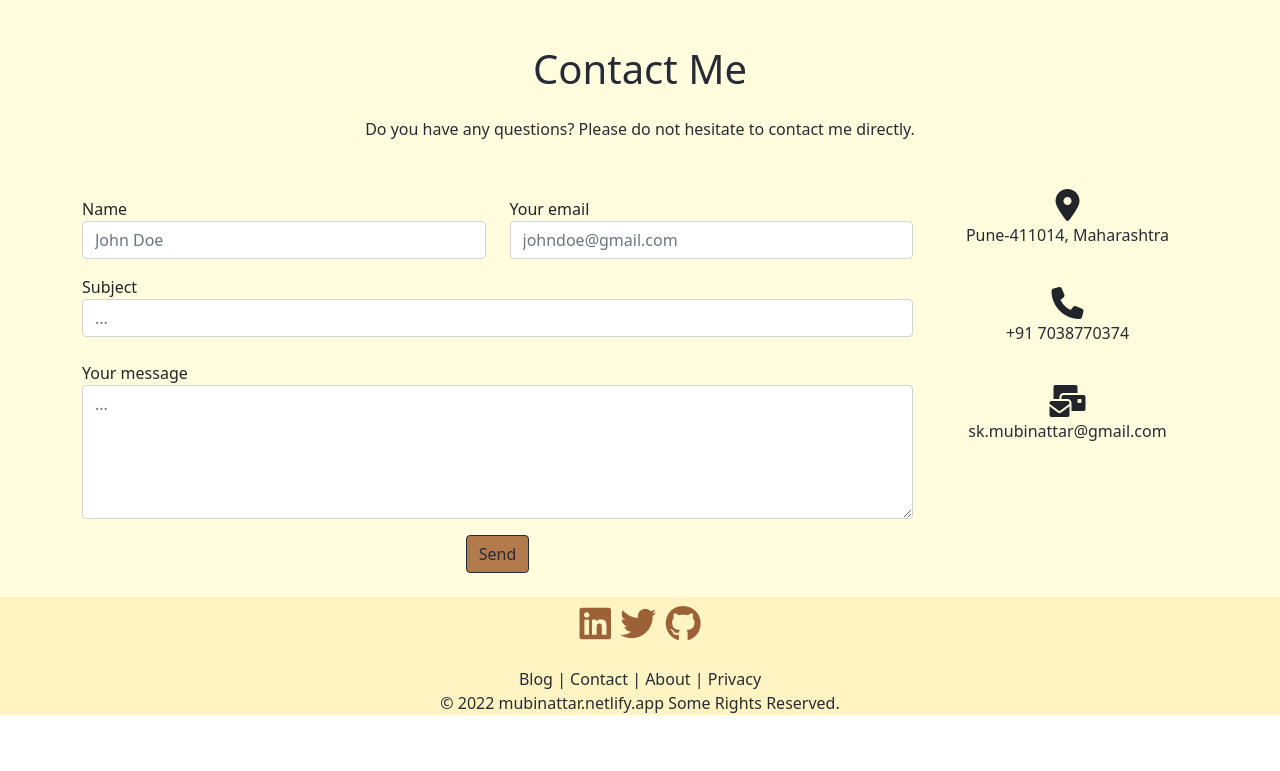
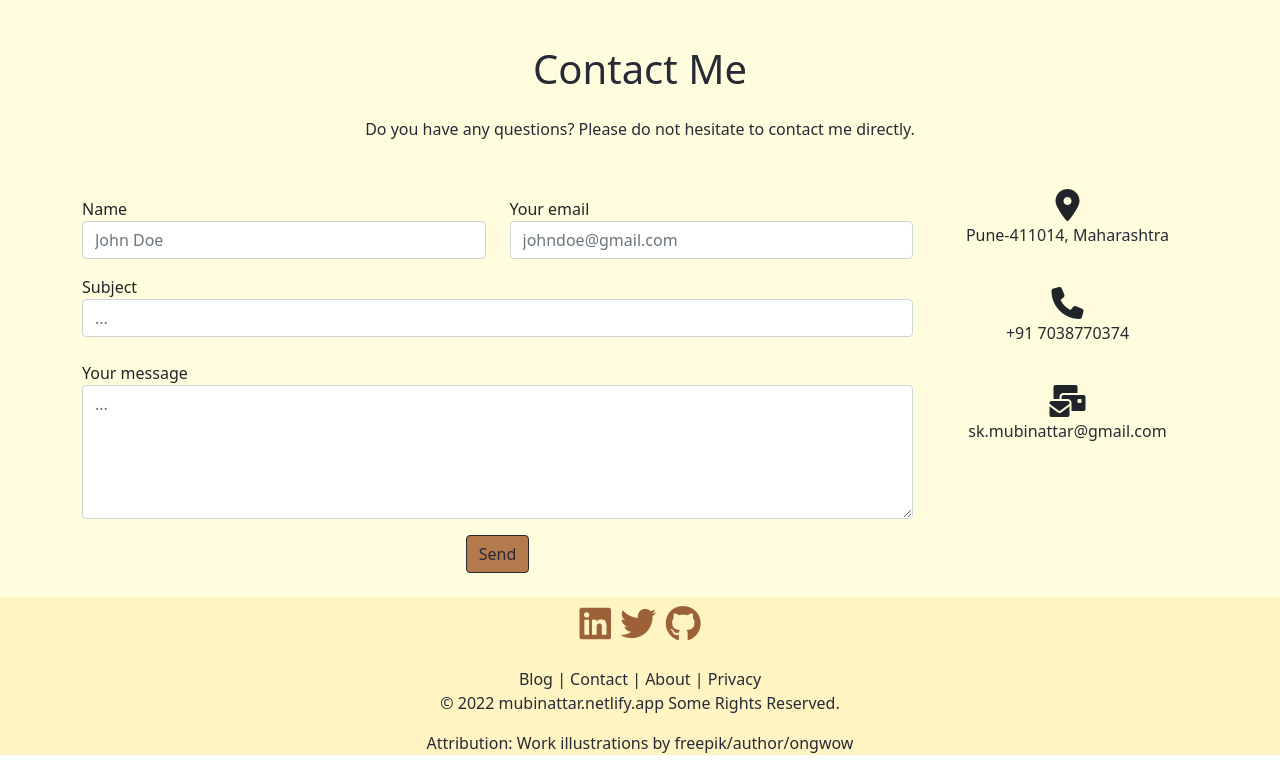
Before and after one commit to Mubin-Shaikh/Mubin-Attar-Personal-Portfolio, a plain HTML site: page index.html in a window 1280 px wide. Shown: the part 3033-3804 px from the top of the page. Before the commit the page ends 3764 px from the top, so only its background shows below. Drawn offline with nearby package versions, Linux system fonts and the light colour scheme.

Commit message:
attribution added
attribution for the images used

```diff
--- a/index.html
+++ b/index.html
@@ -448,6 +448,7 @@
             |
             <a href="/">Privacy</a>
             <p>©</span> 2022 mubinattar.netlify.app Some Rights Reserved.</p>
+            <p>Attribution: Work illustrations by freepik/author/ongwow</p>
         </footer>
     </div>
 
```
